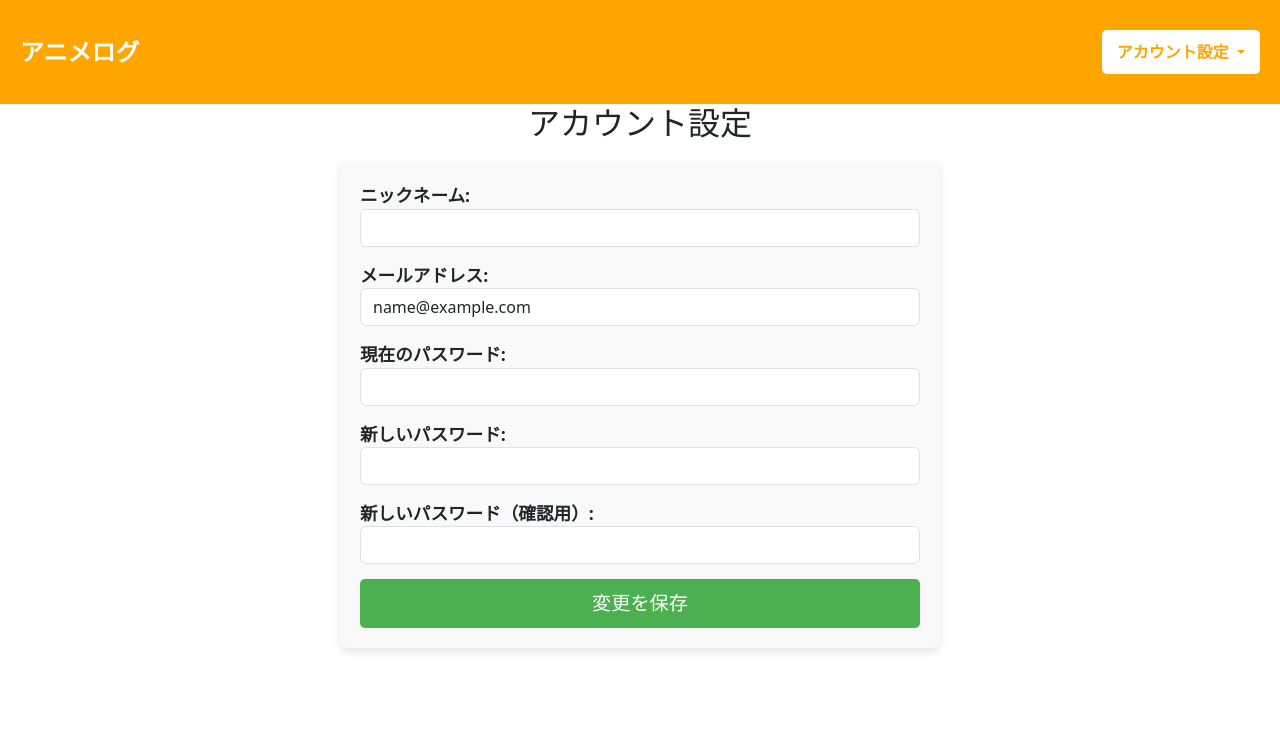
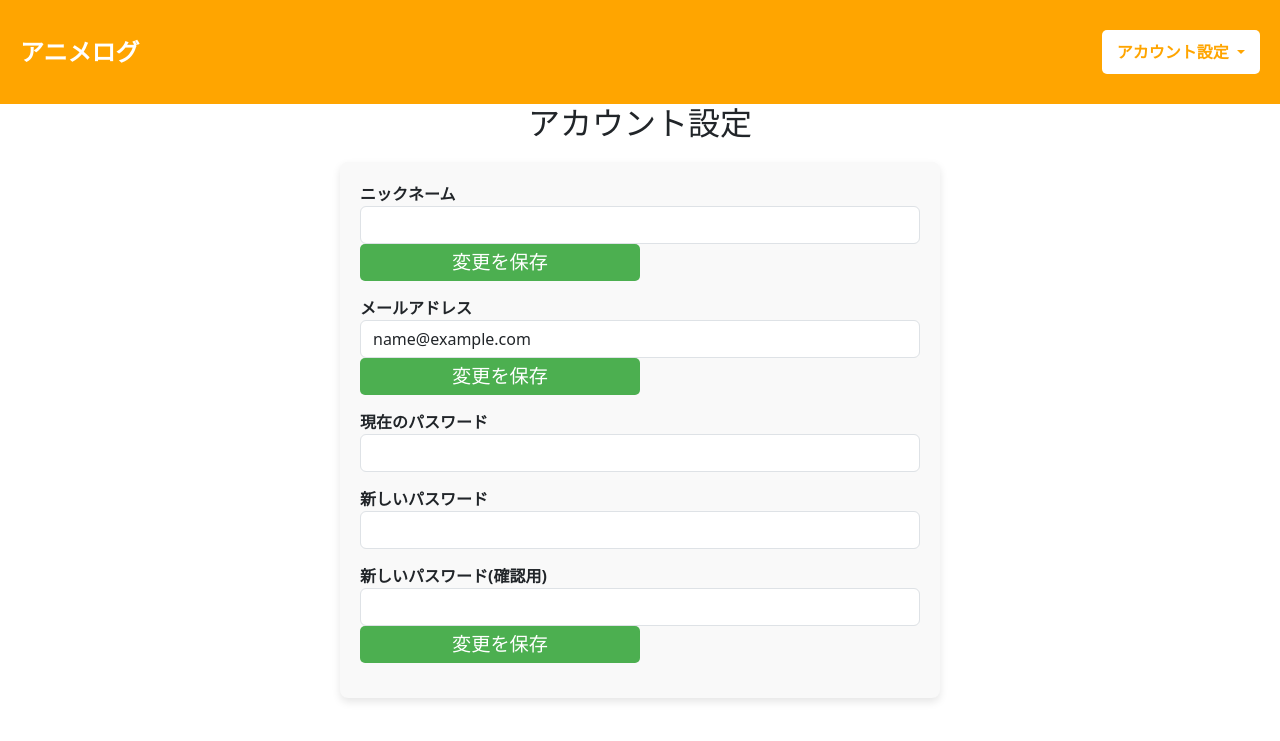
Before and after one commit to saltgyro/AnimeLog, a Django app: page /Animelog/edit/ in a window 1280 px wide. Shown: the top 741 px of the page. Run offline with Django 4.2, Linux system fonts and the light colour scheme; the visitor is signed in with stand-in values (Sample User, id 1).

```diff
--- a/AnimeLog/static/css/inputform.css
+++ b/AnimeLog/static/css/inputform.css
@@ -49,7 +49,7 @@ label {
 button[type="submit"] {
     background-color: #4CAF50; /* 緑色 */
     color: white; /* テキスト色 */
-    padding: 10px 20px;
+    padding: 5px 10px;
     border: none;
     border-radius: 5px;
     cursor: pointer;
--- a/AnimeLog/static/css/user_edit.css
+++ b/AnimeLog/static/css/user_edit.css
@@ -25,14 +25,14 @@
 
 .account-form button {
     display: block;
-    width: 100%;
-    padding: 10px;
-
+    width: 50%;
+    padding: 4px;
     color: white;
     border: none;
     border-radius: 5px;
     font-size: 1.2em;
     cursor: pointer;
+    /* margin: 0 auto; 真ん中に*/
 }
 
 .account-form button:hover {
--- a/AnimeLog/templates/html/user_edit.html
+++ b/AnimeLog/templates/html/user_edit.html
@@ -6,9 +6,47 @@
 <h2 class="h2">アカウント設定</h2>
 <form method="post" class="account-form">
     {% csrf_token %}
-    {{ form.as_p }}
-    <button type="submit" class="btn btn-primary">変更を保存</button>
+
+
+    <!-- ニックネーム -->
+    <div class="form-group">
+        <label for="id_nickname">ニックネーム</label>
+        {{ form.nickname }}
+        <button type="submit" name="field" value="nickname" class="btn btn-primary">変更を保存</button>
+    </div>
+
+    <!-- メールアドレス -->
+    <div class="form-group">
+        <label for="id_email">メールアドレス</label>
+        {{ form.email }}
+        <button type="submit" name="field" value="email" class="btn btn-primary">変更を保存</button>
+    </div>
+
+    <!-- 現在のパスワード -->
+    <div class="form-group">
+        <label for="id_current_password">現在のパスワード</label>
+        {{ form.current_password }}
+    </div>
+
+    <!-- 新しいパスワード -->
+    <div class="form-group">
+        <label for="id_new_password">新しいパスワード</label>
+        {{ form.new_password }}
+    </div>
+
+    <!-- 新しいパスワード（確認用） -->
+    <div class="form-group">
+        <label for="id_new_password_confirm">新しいパスワード(確認用)</label>
+        {{ form.new_password_confirm }}
+        <button type="submit" name="field" value="new_password_confirm" class="btn btn-primary">変更を保存</button>
+    </div>
 </form>
+
+
+
+
+
+
 {% if messages %}
     <ul class="messages">
         {% for message in messages %}
@@ -18,3 +56,17 @@
 {% endif %}
 
 {% endblock %}
+
+<style>
+    .account-form .btn {
+        padding: 5px 10px; /* ボタンの余白を調整 */
+        font-size: 0.9em; /* ボタンの文字サイズを調整 */
+        background-color: #4CAF50; /* 緑色 */
+        color: white; /* テキスト色 */
+        border-radius: 5px; /* 角を丸く */
+    }
+    .account-form .btn:hover {
+        background-color: #45a049; /* ホバー時の背景色 */
+    }
+
+</style>
```
Also changed, not shown: AnimeLog/templates/html/home.html (+1 -6 lines).
